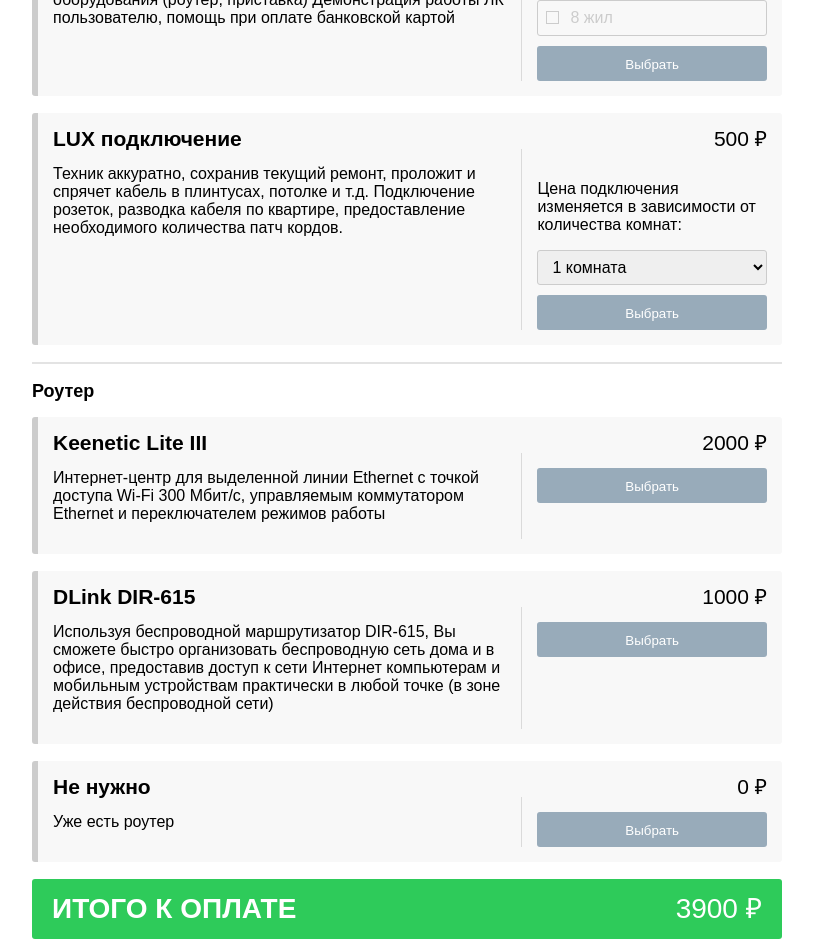
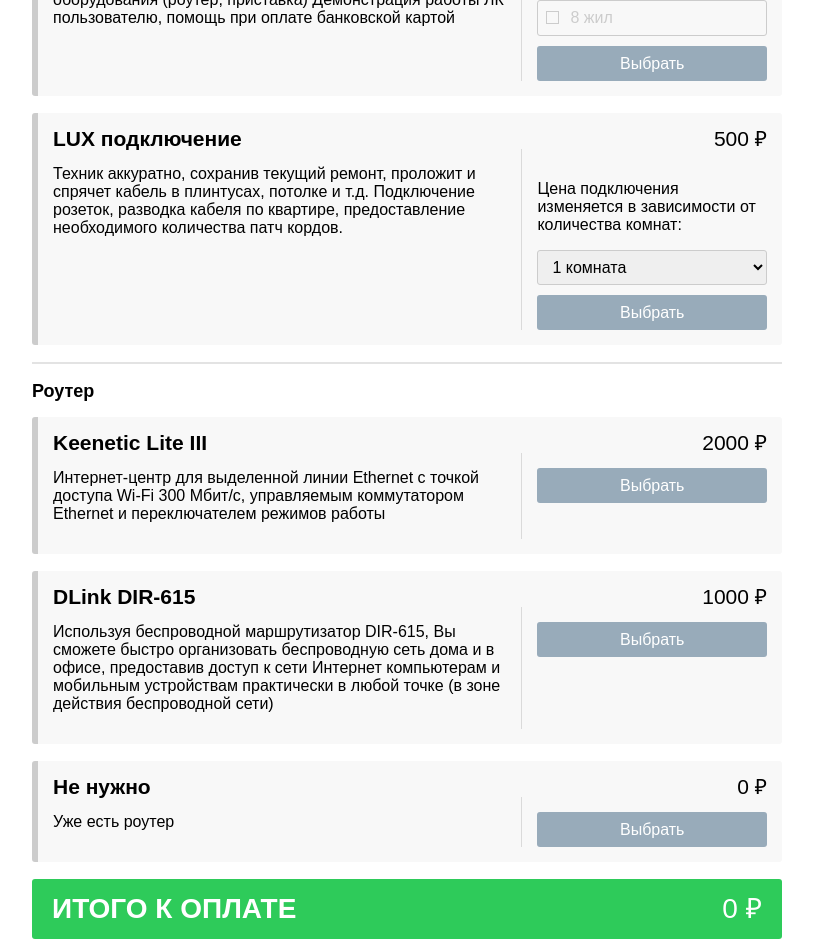
Before and after one commit to VladBeloysov/skynet2, a Vue app: page / in a window 1280 px wide. Shown: the part 160-1107 px from the top of the page, without its empty margins (233-1046 px from the left). Built offline with nearby package versions, Linux system fonts and the light colour scheme.

Commit message:
updatePrice

```diff
--- a/src/App.vue
+++ b/src/App.vue
@@ -2,13 +2,17 @@
   <div id="app">
 	<div class="wrapper">
 		<app-step
-			v-for="step in jsonData"
-			:key="step.title"
+			v-for="(step, index) in jsonData"
+			:key="index"
+			:stepIndex="index"
 			:title="step.title"
 			:variants="step.variants"
+			@updateApp="onUpdatePrice"
 		>
 		</app-step>
-		<app-res></app-res>
+		<app-res
+			:sum="sum"
+		></app-res>
 	</div>
   </div>
 </template>
@@ -21,12 +25,27 @@ import json from './data.json'
 export default {
 	data() {
         return {
-            jsonData: json
+            jsonData: json,
+            masPrice: [],
+            sum: 0,
         }
+	},
+	methods: {
+		onUpdatePrice(someData) {
+			this.masPrice[someData.index] = someData.price;
+			this.onUpdateSum();
+		},
+		onUpdateSum() {
+			this.sum = 0;
+			for (var i=0; i<this.masPrice.length; i++) {
+				if(this.masPrice[i]) {
+					this.sum += this.masPrice[i];
+				} else {
+					this.sum += 0
+				}
+			}
+		}
 	},
 	components: {appStep, appRes}
 }
 </script>
-<style>
-
-</style>
--- a/src/components/appRes/appRes.vue
+++ b/src/components/appRes/appRes.vue
@@ -1,12 +1,13 @@
 <template>
 	<div class="res">
 		<div class="res__title">Итого к оплате</div>
-		<div class="res__sum">3900 ₽</div>
+		<div class="res__sum">{{ sum }} ₽</div>
 	</div>
 </template>
 
 <script>
 import './appRes.css';
 export default {
+	props: ['sum'],
 }
 </script>
--- a/src/components/appStep/appStep.css
+++ b/src/components/appStep/appStep.css
@@ -24,6 +24,19 @@
     border-radius: 3px;
     margin-bottom: 17px;
     border-left: 6px solid #ccc;
+    transition: border-color .5s ease;
+}
+
+.item__variantRadio {
+    display: none;
+}
+
+.item__variantRadio:checked + .item {
+    border-color: #36c460;
+}
+
+.item__variantRadio:checked + .item .item__btn {
+    background-color: #36c460;
 }
 
 .item__header {
@@ -74,6 +87,7 @@
     border: none;
     cursor: pointer;
     outline: none;
+    transition: background-color .5s ease;
 }
 
 .item__checkbox {
--- a/src/components/appStep/appStep.vue
+++ b/src/components/appStep/appStep.vue
@@ -2,25 +2,59 @@
 	<div class="step">
 		<div class="step__title">{{ title }}</div>
 		<div class="step__content">
-			<app-variant
-				v-for="variant in variants"
-				:key="variant.title"
-				:title="variant.title"
-				:description="variant.description"
-				:color="variant.color"
-				:priceDefault="variant.price_default"
-				:options="variant.options"
-				:select="variant.select"
-			></app-variant>
+			<div
+				class="step__variant"
+				v-for="(variant, index) in variants"
+				:key="index"
+			>
+				<input
+					class="item__variantRadio"
+					@click="clickVariant(variant.price_default, stepIndex)"
+					type="radio"
+					:name="'variant'+stepIndex"
+					:id="'step'+stepIndex+'var'+index"
+					:value="variant.price_default">
+				<label :for="'step'+stepIndex+'var'+index" class="item">
+					<div class="item__header">
+						<div class="item__title">{{ variant.title }}</div>
+						<div class="item__price">{{ variant.price_default }} ₽</div>
+					</div>
+					<div class="item__content">
+						<section class="item__left">
+							<p class="item__desc">{{ variant.description }}</p>
+						</section>
+						<section class="item__right">
+							<app-options
+								v-for="(option, index2) in variant.options"
+								:option="option"
+								:key="index2"
+								:index="index2"
+							></app-options>
+							<app-select
+								v-for="sel in variant.select"
+								:select="sel"
+								:key="sel.title"
+							></app-select>
+							<div class="item__btn">Выбрать</div>
+						</section>
+					</div>
+				</label>
+			</div>
 		</div>
 	</div>
 </template>
 
 <script>
 import './appStep.css';
-import appVariant from "@/components/appVariant/appVariant";
+import AppSelect from "@/components/appSelect/appSelect";
+import AppOptions from "@/components/appOptions/appOptions";
 export default {
-	props: ['title', 'variants'],
-	components: {appVariant}
+	components: { AppOptions, AppSelect },
+	props: ['title', 'variants', 'stepIndex', 'price'],
+	methods: {
+		clickVariant(currentPrice, stepIndex) {
+			this.$emit('updateApp', { index: stepIndex, price: currentPrice})
+		}
+	}
 }
 </script>
--- a/src/components/appVariant/appVariant.vue
+++ /dev/null
@@ -1,40 +0,0 @@
-<template>
-	<article class="item">
-		<div class="item__header">
-			<div class="item__title">{{ title }}</div>
-			<div class="item__price">{{ priceDefault }} ₽</div>
-		</div>
-		<div class="item__content">
-			<section class="item__left">
-				<p class="item__desc">{{ description }}</p>
-			</section>
-			<section class="item__right">
-				<app-options
-					v-for="(option, index) in options"
-					:option="option"
-					:key="index"
-					:index="index"
-				></app-options>
-				<app-select
-					v-for="sel in select"
-					:select="sel"
-					:key="sel.title"
-				></app-select>
-				<button class="item__btn">Выбрать</button>
-			</section>
-		</div>
-	</article>
-</template>
-
-<script>
-import AppSelect from "@/components/appSelect/appSelect";
-import AppOptions from "@/components/appOptions/appOptions";
-export default {
-	components: {AppOptions, AppSelect},
-	props: ['title', 'priceDefault', 'description', 'options', 'select']
-}
-</script>
-
-<style scoped>
-
-</style>
```
